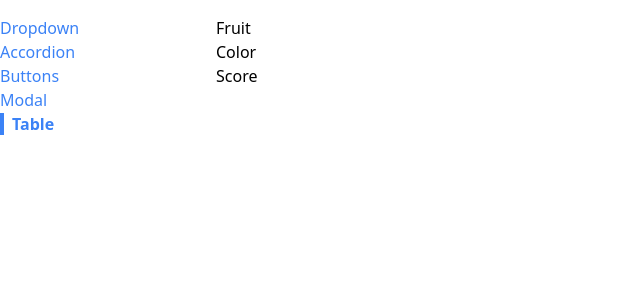
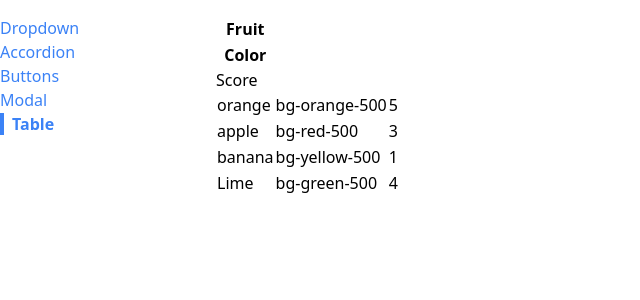
Before and after one commit to NS-25/udemy-comps, a React (Vite) app: page /table in a window 1280 px wide. Shown: the top 300 px of the page, without its empty margins (0-640 px from the left). Built offline with nearby package versions, Linux system fonts and the light colour scheme.

Commit message:
added some code in table

```diff
--- a/src/components/Table.jsx
+++ b/src/components/Table.jsx
@@ -2,18 +2,24 @@ import React from "react";
 
 const Table = ({ data }) => {
   const renderRows = data.map((fruit) => {
-    <tr key={fruit.name}>
-      <td>{fruit.name}</td>
-      <td>{fruit.color}</td>
-      <td>{fruit.score}</td>
-    </tr>;
+    return (
+      <tr key={fruit.name}>
+        <td>{fruit.name}</td>
+        <td>{fruit.color}</td>
+        <td>{fruit.score}</td>
+      </tr>
+    );
   });
 
   return (
     <table>
       <thead>
-        <tr>Fruit</tr>
-        <tr>Color</tr>
+        <tr>
+          <th>Fruit</th>
+        </tr>
+        <tr>
+          <th>Color</th>
+        </tr>
         <tr>Score</tr>
       </thead>
       <tbody>{renderRows}</tbody>
```
